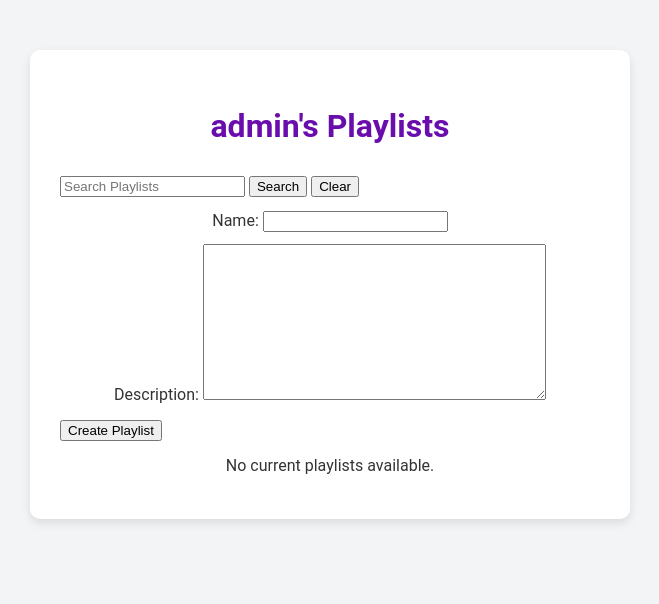
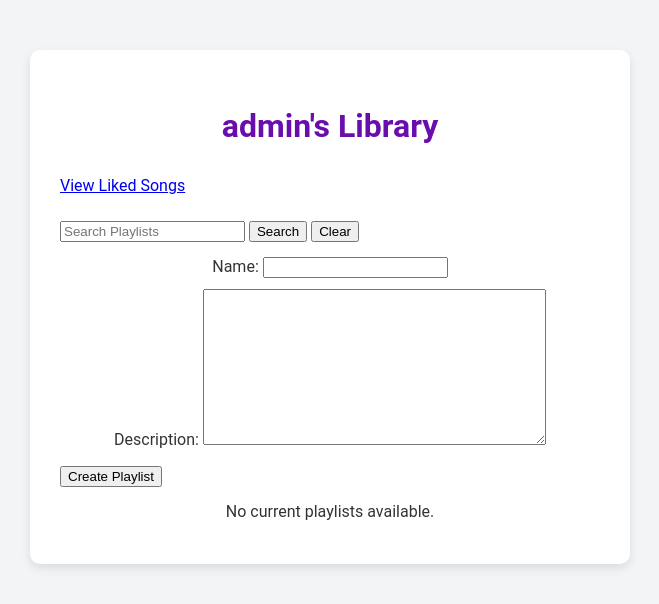
Before and after one commit to ssko7098/Harmonize, a Django app: page /music/playlists/admin/ in a window 1280 px wide. Shown: the part 60-664 px from the top of the page, without its empty margins (310-969 px from the left). Run offline with Django 5.2, Linux system fonts and the light colour scheme; a user stored in the database is signed in; data comes from the database, SQL or seed files in the repository; data that the repository does not hold is empty; parts of the project's set-up code (start-up, migrations or seed data) failed here and were passed over.

Commit message:
Initial Song Liking Functionality

```diff
--- a/mysite/frontend/templates/base.html
+++ b/mysite/frontend/templates/base.html
@@ -32,7 +32,7 @@
                         <a href="{% url 'upload_song' %}" class="nav-link">Manage Music</a>
                         <a href="{% url 'profile' user.username %}" class="nav-link">My Profile</a>
                         <a href="{% url 'profile_settings' %}" class="nav-link">Profile Settings</a>
-                        <a href="{% url 'view_playlists' user.username %}" class="nav-link">Playlists</a>
+                        <a href="{% url 'view_playlists' user.username %}" class="nav-link">Library</a>
                         {% endif %}
 
                     <a href="{% url 'logout' %}">Logout</a>
--- a/mysite/frontend/templates/music/view_playlists.html
+++ b/mysite/frontend/templates/music/view_playlists.html
@@ -1,10 +1,15 @@
 {% extends '../base.html' %}
 
-{% block title %}Playlists{% endblock %}
+{% block title %}Library{% endblock %}
 
 {% block content %}
 <div class="container">
-    <h1>{{ user.username }}'s Playlists</h1>
+    <h1>{{ user.username }}'s Library</h1>
+
+    <!-- Link to view Liked Songs -->
+    <div style="margin-bottom: 20px;">
+        <a href="{% url 'liked_songs' user.username %}" class="btn-view-liked">View Liked Songs</a>
+    </div>
 
     <!-- Search bar for filtering playlists -->
     <form method="get" action="{% url 'view_playlists' user.username %}">
--- a/mysite/frontend/templates/users/profile.html
+++ b/mysite/frontend/templates/users/profile.html
@@ -166,7 +166,7 @@
         {% endfor %}
     </ul>
 {% else %}
-    <p>No comments yet. Be the first to comment!</p>
+    <p>No comments yet!</p>
 {% endif %}
 
 {% if not is_own_profile %}
--- a/mysite/music/models.py
+++ b/mysite/music/models.py
@@ -23,6 +23,8 @@ class Song(models.Model):
     duration = models.DurationField(editable=False, null=True)
     mp3_file = models.FileField(upload_to='songs/', null=True)
     report_count = models.PositiveIntegerField(default=0)
+    liked_by = models.ManyToManyField(User, related_name='liked_songs', blank=True)
+
 
     def clean(self):
         if not self.mp3_file.name.endswith('.mp3'):
--- a/mysite/music/urls.py
+++ b/mysite/music/urls.py
@@ -13,4 +13,5 @@ urlpatterns = [
     path('playlists/<str:username>/<int:playlist_id>/', views.view_playlist_songs, name='view_playlist_songs'),  # Shows songs in a playlist
     path('report_song/<int:song_id>/', views.report_song, name='report_song'),
     path('song/<int:song_id>/', views.song_details, name='song_details'),
+    path('playlists/<str:username>/liked/', views.liked_songs, name='liked_songs')
 ]
--- a/mysite/music/views.py
+++ b/mysite/music/views.py
@@ -159,3 +159,19 @@ def report_song(request, song_id):
     if query:
         return redirect(f'/search/?query={query}')
     return redirect('home')
+
+
+@login_required
+def liked_songs(request, username):
+    user = get_object_or_404(User, username=username)
+    liked_songs = Song.objects.filter(liked_by=user)
+    search_query = request.GET.get('search', '')
+    if search_query:
+        filtered_liked_songs = liked_songs.filter(title__icontains=search_query)
+    else:
+        filtered_liked_songs = liked_songs
+
+    return render(request, 'music/liked_songs.html', {
+        'user': user,
+        'filtered_liked_songs': filtered_liked_songs,
+    })
```
Also changed, not shown: mysite/frontend/templates/music/liked_songs.html (added, +63 -0 lines).
